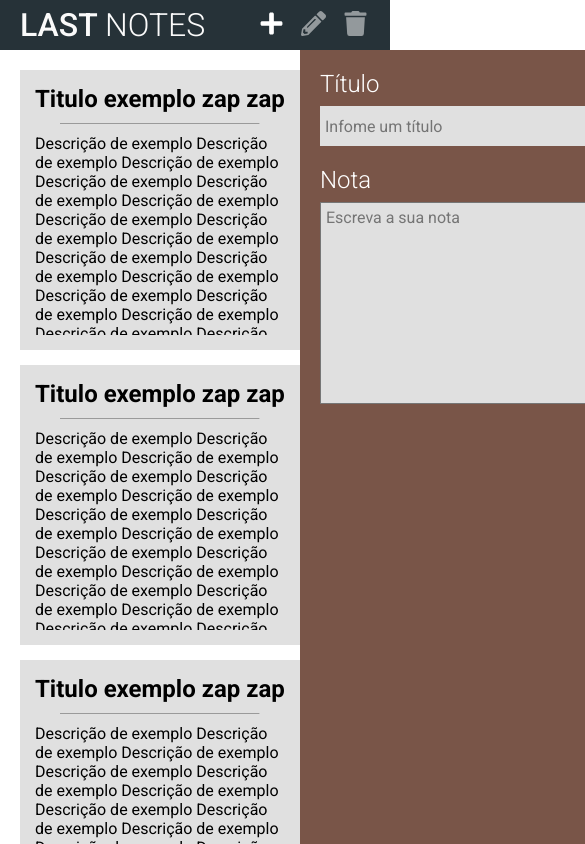
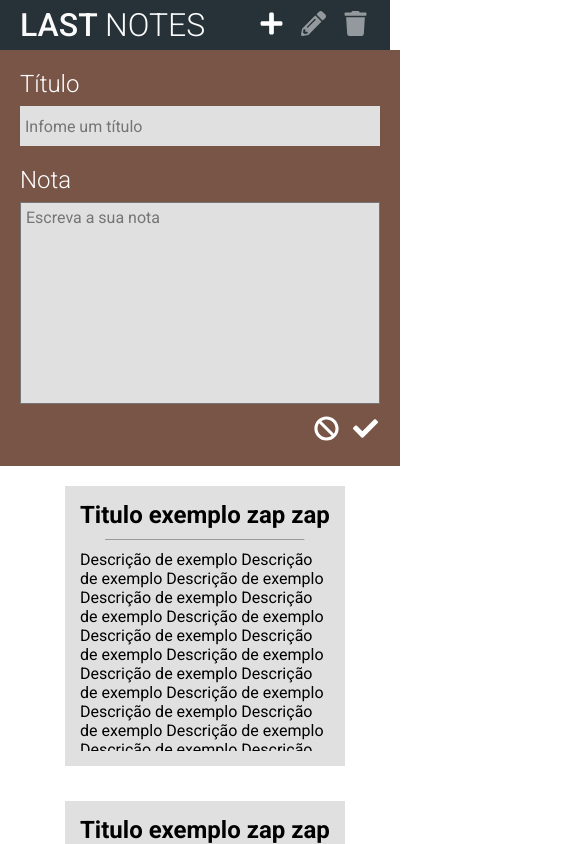
Before and after one commit to Tobiasheitor/100-days-of-code, a React (Create React App) app in the folder last-notes/: page / in a window 390 px wide. Shown: the top 844 px of the page, 585 px wide, since content can reach past the window. Built offline with nearby package versions, Linux system fonts and the light colour scheme.

Commit message:
#Day5 Additing style to responsive app.

```diff
--- a/last-notes/src/components/NotesArea/styles.css
+++ b/last-notes/src/components/NotesArea/styles.css
@@ -1,3 +1,24 @@
+@media(max-width: 720px) {
+    .notes-area {
+        flex-wrap: wrap-reverse;
+    }
+
+    .notes-area .note-menu {
+        flex: 1;
+        min-height: 340px;
+    }
+
+    .notes-area .notes {
+        justify-content: center;
+        margin: 0;
+    }
+
+    .notes-area .notes .note {
+        margin: 20px 0 0 20px;
+
+    }
+}
+
 .notes-area {
     display: flex;
     justify-content: space-between;
```
